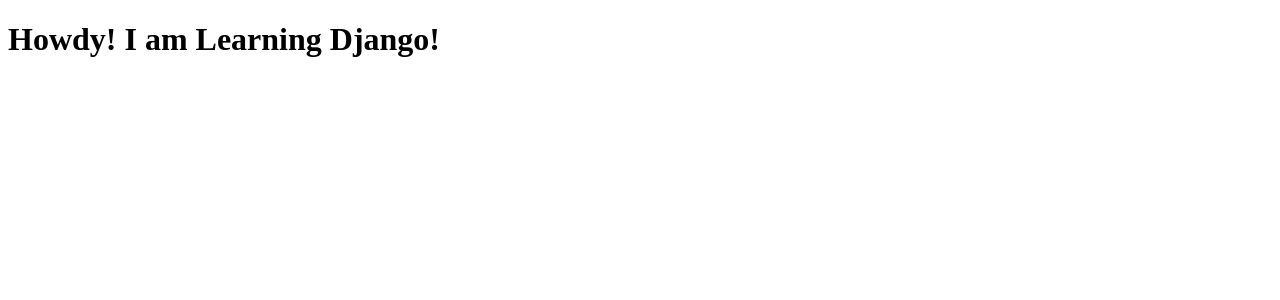
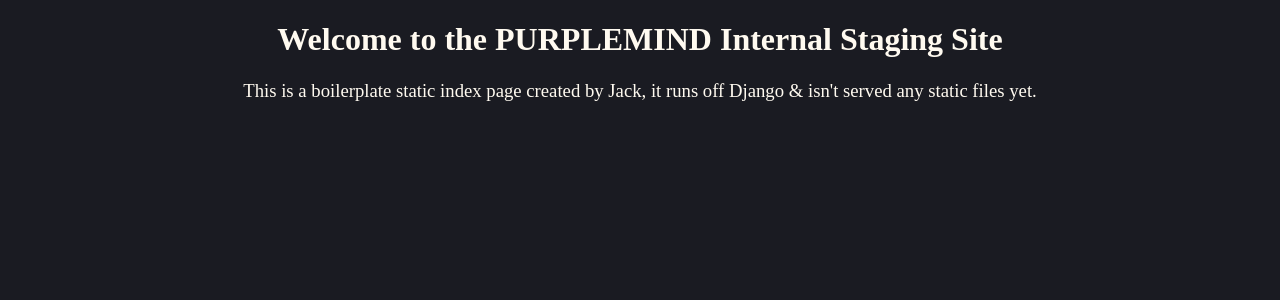
Before and after one commit to PurpleMindOrg/PURPLEMINDmuse, a Django app: page / in a window 1280 px wide. Shown: the top 300 px of the page. Run offline with Django 3.2, Linux system fonts and the light colour scheme.

Commit message:
## PURPLEMIND App 0.0.3.0 Alpha
# Updated Static Site served by Django

```diff
--- a/purplemindApp/templates/index.html
+++ b/purplemindApp/templates/index.html
@@ -1,10 +1,18 @@
 <!DOCTYPE html>
 <html>
-    <head>
-        <meta charset="utf-8">
-        <title>Howdy!</title>
-    </head>
-    <body>
-        <h1>Howdy! I am Learning Django!</h1>
-    </body>
+<head>
+    <meta charset="utf-8">
+    <title>PURPLEMIND App</title>
+</head>
+<style>
+    h1, h3 {font-family: Montserrat; color: floralwhite; }
+    body {text-align: center; vertical-align: middle; justify-content: center; background-color: #1A1B22; text-decoration-color: floralwhite}
+    h3 {font-weight: 100}
+
+</style>
+<body>
+
+<h1>Welcome to the PURPLEMIND Internal Staging Site</h1>
+<h3> This is a boilerplate static index page created by Jack, it runs off Django & isn't served any static files yet.</h3>
+</body>
 </html>
```
